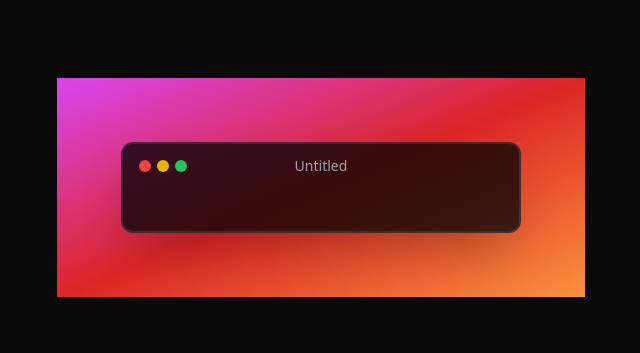
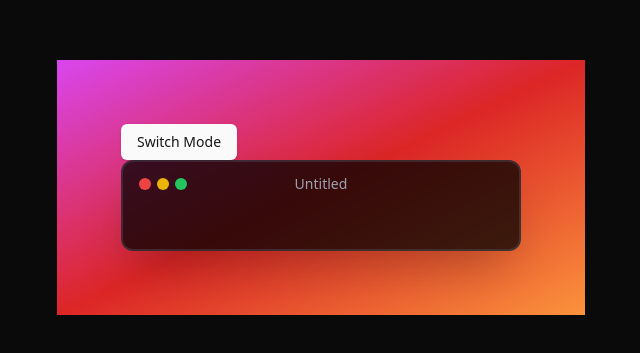
Before and after one commit to Aejkatappaja/code_screenshot, a React (Vite) app: page / in a window 1280 px wide. Shown: the part 209-562 px from the top of the page, without its empty margins (319-959 px from the left). Built offline with nearby package versions, Linux system fonts and the light colour scheme.

Commit message:
test: darkMode state onClick

```diff
--- a/src/App.tsx
+++ b/src/App.tsx
@@ -3,9 +3,11 @@ import CodeEditor from './components/code-editor';
 import { cn } from './lib/utils';
 import options from './options';
 import { useStore } from './store';
+import { Button } from './components/ui/button';
 
 function App() {
-  const { theme, fontStyle, showBackground, padding } = useStore();
+  const { theme, fontStyle, showBackground, padding, darkMode, setDarkMode } =
+    useStore();
   const selectedTheme = options.themes[theme];
   const editorRef = React.useRef<HTMLDivElement | null>(null);
 
@@ -31,6 +33,7 @@ function App() {
         style={{ padding }}
         ref={editorRef}
       >
+        <Button onClick={() => setDarkMode(!darkMode)}> Switch Mode </Button>
         <CodeEditor />
       </div>
     </main>
```
